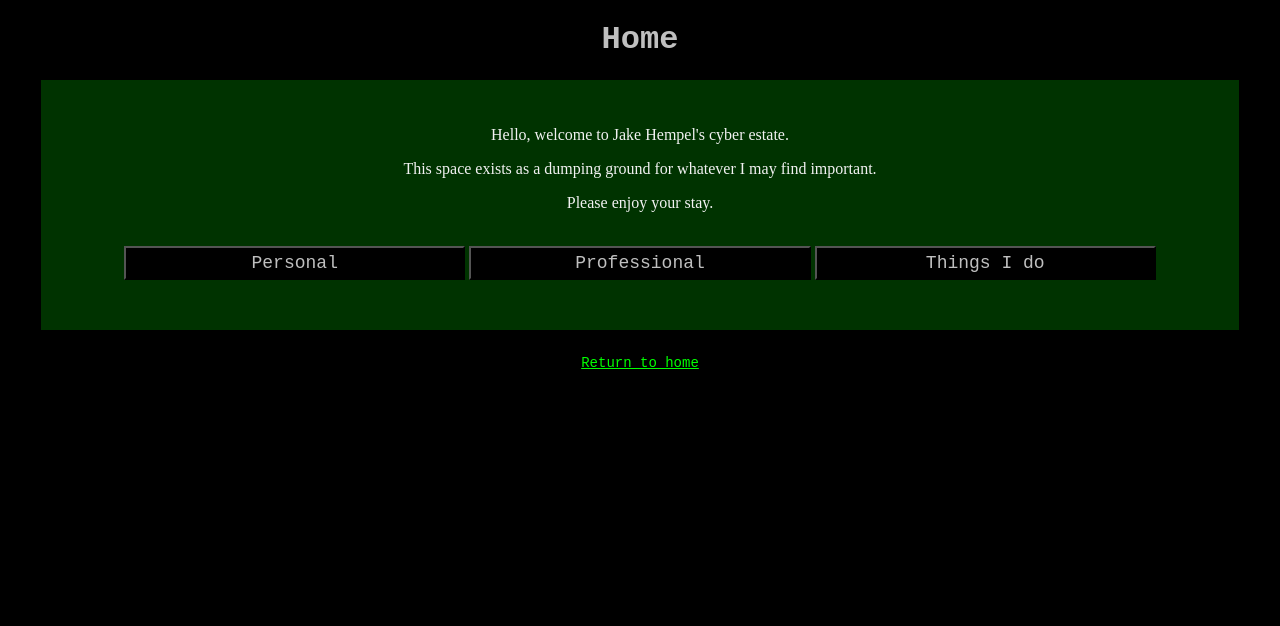
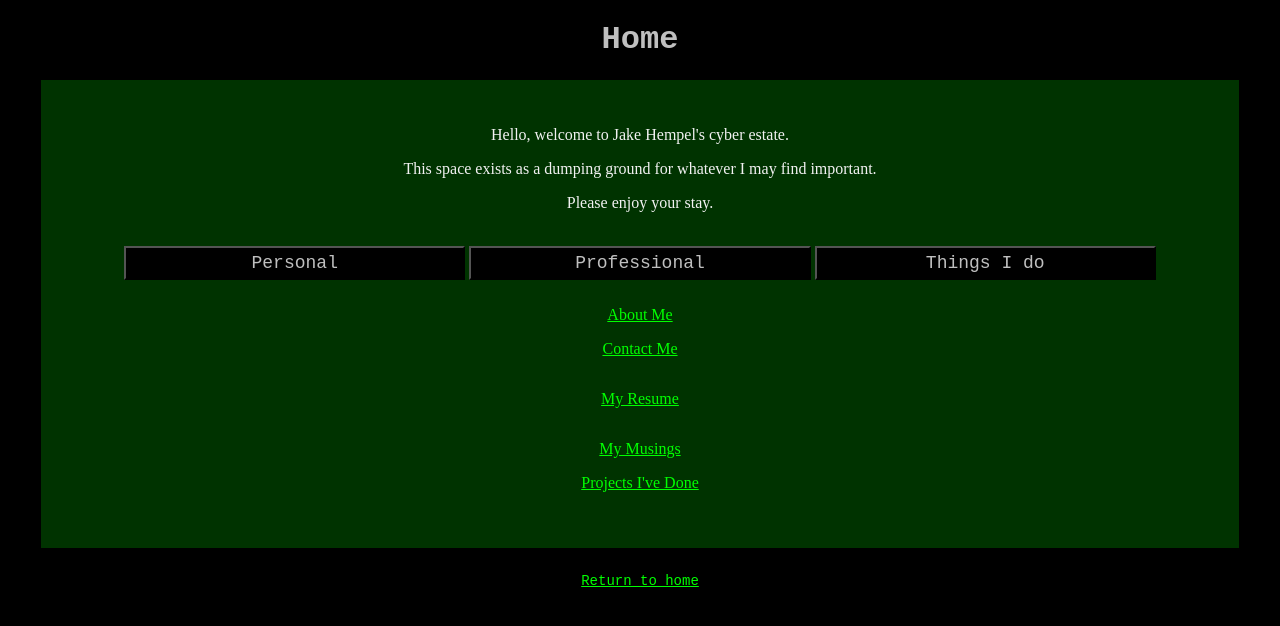
Before and after one commit to jakehempel/jakehempel.us, a Jekyll site: the page built from home.html, in a window 1280 px wide. Shown: the top 626 px of the page. Built offline with Jekyll 4.4.1, drawn with Linux system fonts in a browser that asks for light colours; some of the changed lines change nothing that is shown.

Commit message:
first commmit

```diff
--- a/home.html
+++ b/home.html
@@ -5,29 +5,6 @@ title: Home
 
 
 <script src="assets/jquery-3.3.1.min.js"></script>
-
-<script>
-$(document).ready(function(){
-
-  $("#menus").children().hide();
-
-  $("#button1").click(function(){
-    $("#menus").children().hide();
-    $("#personal").toggle();//find("*").toggle();
-  });
-
-  $("#button2").click(function(){
-    $("#menus").children().hide();
-    $("#professional").toggle();
-  });
-
-  $("#button3").click(function(){
-    $("#menus").children().hide();
-    $("#musings").toggle();
-  });
-});
-</script>
-
 
 <p>Hello, welcome to Jake Hempel's cyber estate.</p>
 <p>This space exists as a dumping ground for whatever I may find important.</p>
@@ -38,9 +15,6 @@ $(document).ready(function(){
 <button id="button1">Personal</button>
 <button id="button2">Professional</button>
 <button id="button3">Things I do</button>
-
-
-
 
 <div id="menus" style="padding: 10px">
 
```
